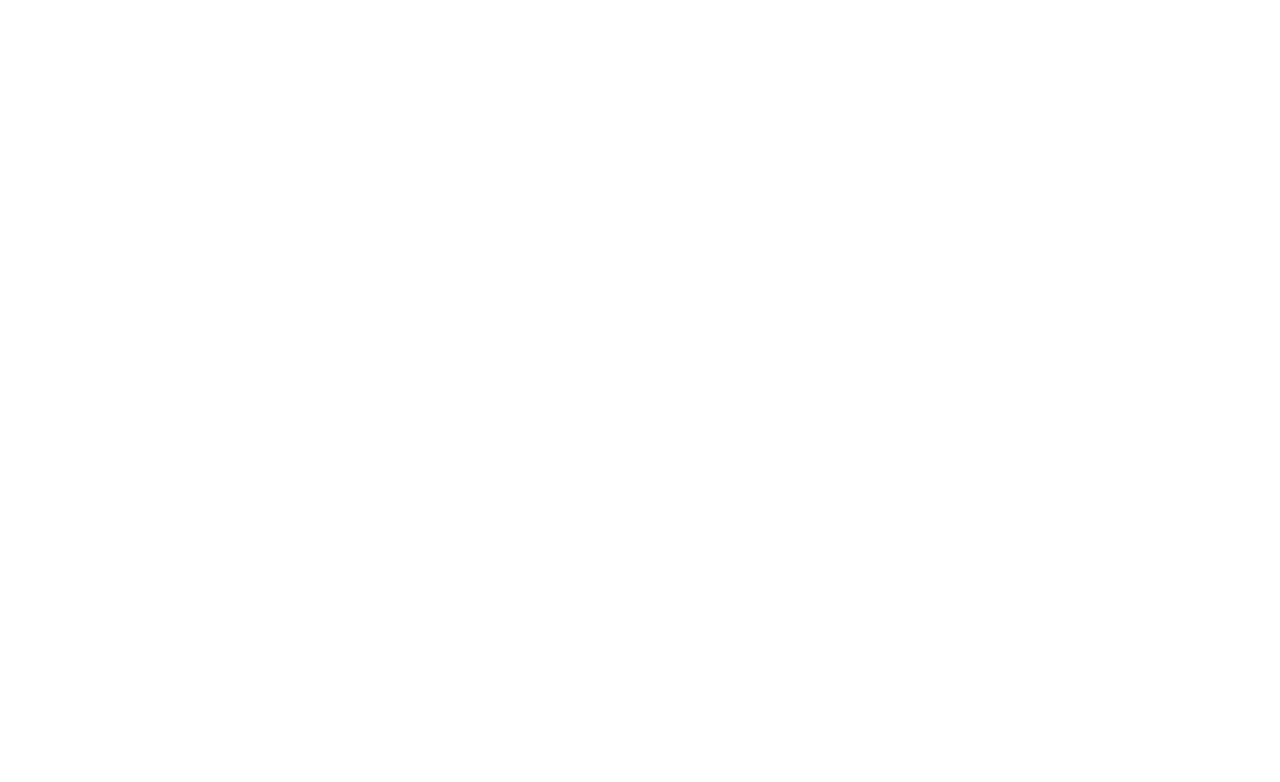
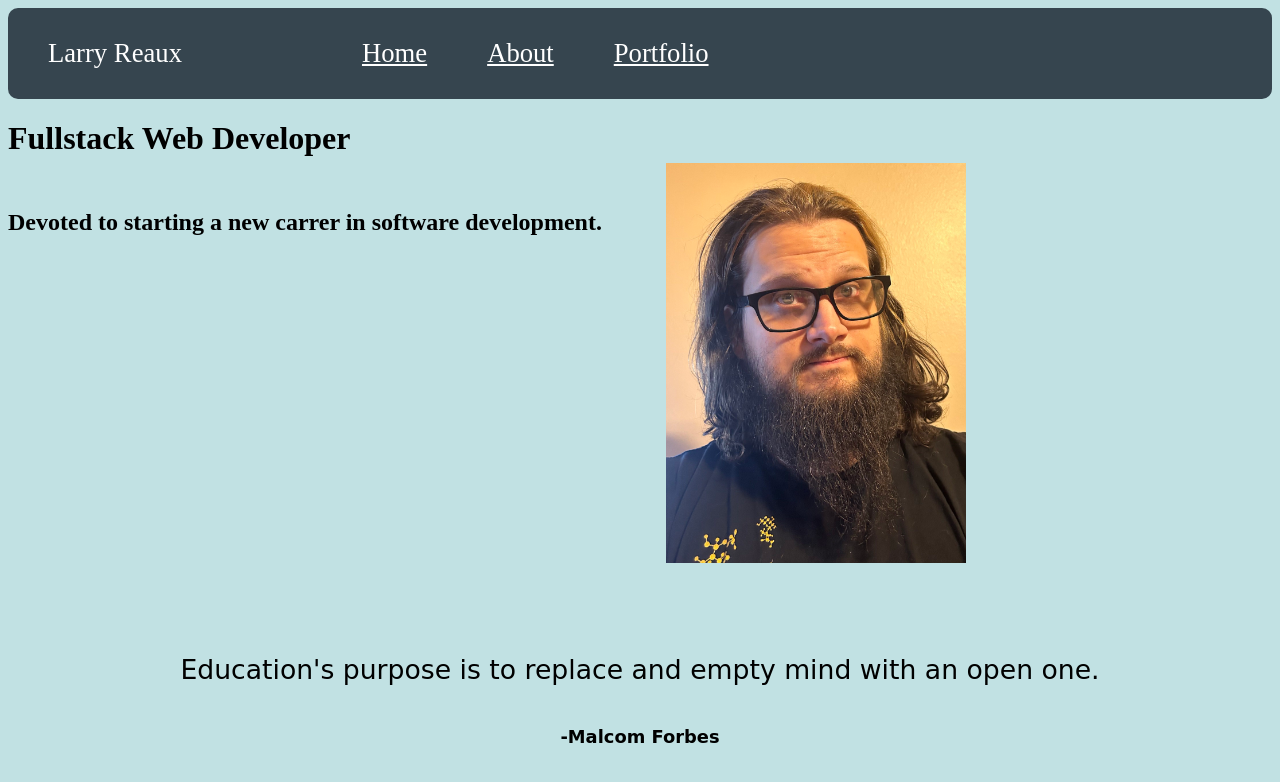
Before and after one commit to ljreaux/Personal-Website, a plain HTML site: page index.html in a window 1280 px wide. Drawn offline with Linux system fonts and the light colour scheme.

Commit message:
finished index.html began content for about.html

```diff
--- a/index.html
+++ b/index.html
@@ -4,8 +4,30 @@
   <meta charset="UTF-8">
   <meta name="viewport" content="width=device-width, initial-scale=1.0">
   <title>Home</title>
+  <link rel="stylesheet" href="style.css">
 </head>
 <body>
+  <div class="topnav">
+    <p>Larry Reaux</p>
+    <a href="index.html">Home</a>
+    <a href="about.html">About</a>
+    <a href="portfolio.html">Portfolio</a>
+  </div>
+  <div class="content">
+  <div class="title">
+    <h1>
+      Fullstack Web Developer
+    </h1>
+    <h2>Devoted to starting a new carrer in software development.</h3>
+  </div>
+  <div class="photo">
+    <img src="./headshot.jpg" alt="headshot"/>
+  </div>
+</div>
+<div class="quote">
+    <p>Education's purpose is to replace and empty mind with an open one.</p>
+    <h6>-Malcom Forbes</h6>
+</div>
 
 </body>
 </html>
--- a/style.css
+++ b/style.css
@@ -0,0 +1,42 @@
+body {
+  background-color: #C1E1E3;
+}
+.topnav {
+  font-size: 20pt;
+  background-color: #36454f;
+  border-radius: 10px;
+  display: flex;
+  align-items: center;
+}
+
+.topnav a{
+  display: flex;
+  color: white;
+  padding: 30px;
+}
+
+.topnav p{
+  color: white;
+  padding-left: 40px;
+  padding-right: 150px;
+}
+
+div.content{
+  display: flex;
+}
+
+img {
+  display: flex;
+  width: 300px;
+  padding: 5vw;
+}
+
+h2 {
+  padding-top: 30px;
+}
+
+.quote {
+  text-align: center;
+  font-size: 20pt;
+  font-family: cursive;
+}
```
Also changed, not shown: about.html (+22 -1 lines), portfolio.html (+7 -1 lines), headshot.jpg (added), 1 other file.
